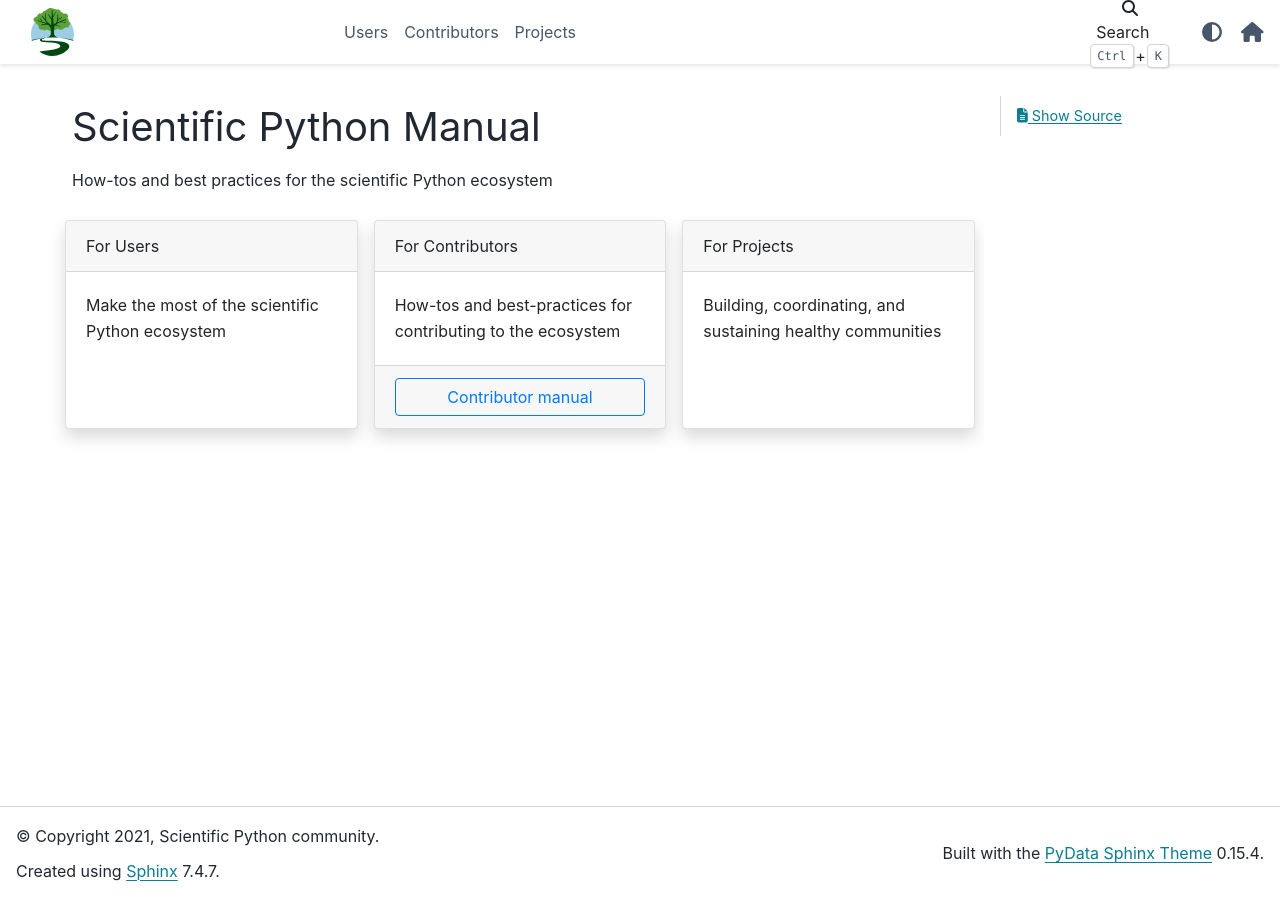
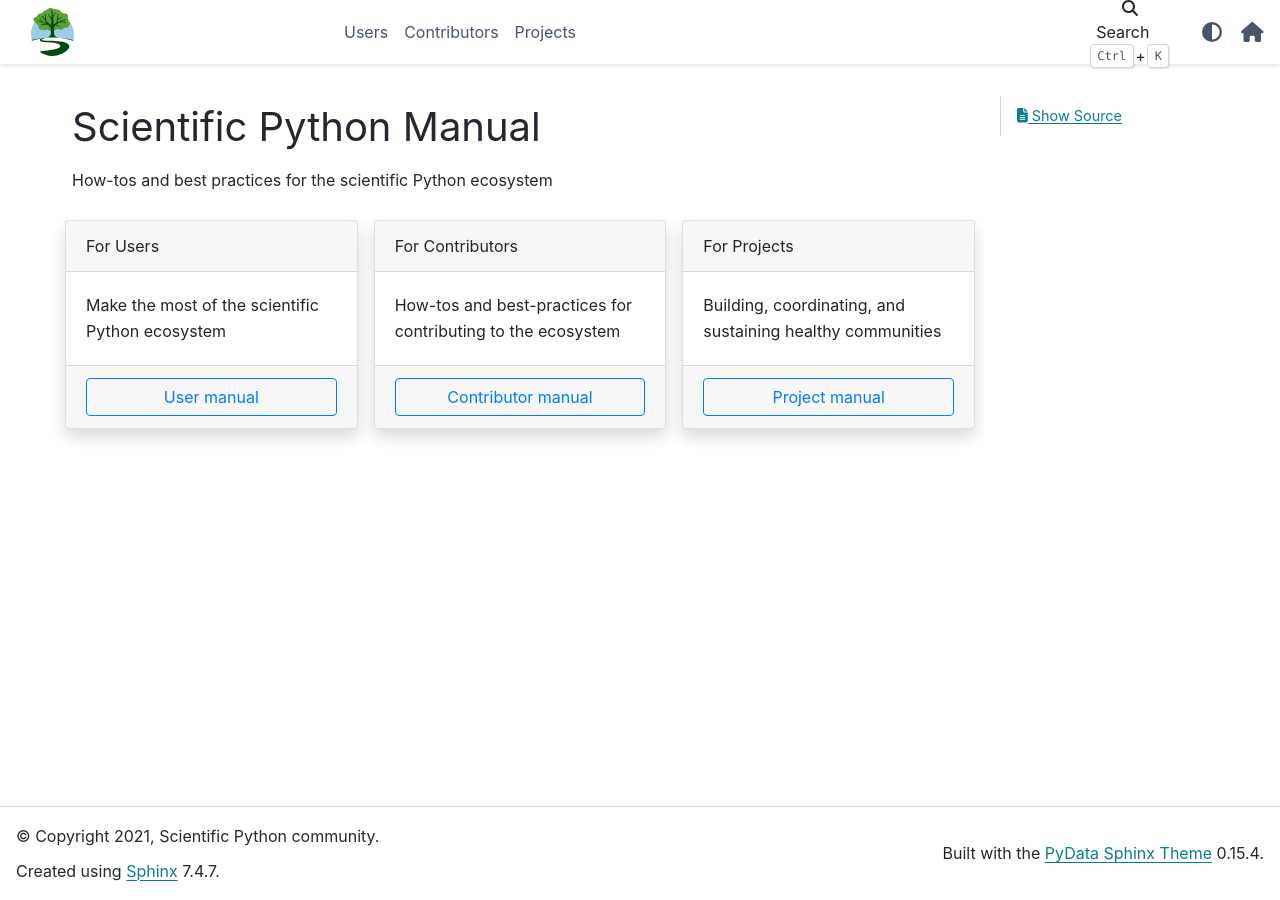
Before and after one commit to scientific-python/manual.scientific-python.org, a Sphinx documentation site: the page built from source/index.md, in a window 1280 px wide. Built offline with Sphinx 7.4.7 and the PyData theme 0.15.4, drawn with Linux system fonts in a browser that asks for light colours.

Commit message:
Add buttons to all three cards on landing page.

`````diff
--- a/source/index.md
+++ b/source/index.md
@@ -20,6 +20,14 @@ For Users
 
 Make the most of the scientific Python ecosystem
 
++++
+
+```{link-button} users/index
+:type: ref
+:text: User manual
+:classes: btn-outline-primary btn-block stretched-link
+```
+
 ---
 
 For Contributors
@@ -41,4 +49,12 @@ For Projects
 ^^^^^^^^^^^^
 
 Building, coordinating, and sustaining healthy communities
+
++++
+
+```{link-button} projects/index
+:type: ref
+:text: Project manual
+:classes: btn-outline-primary btn-block stretched-link
+```
 ````
`````
